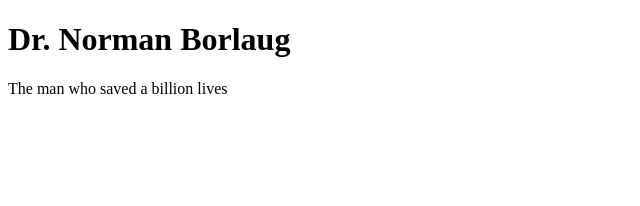
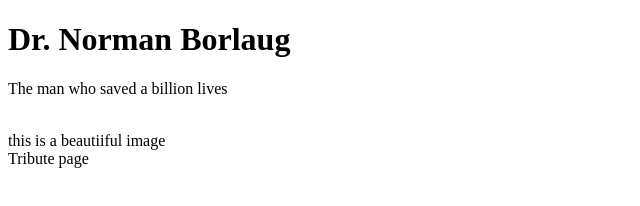
Before and after one commit to Chandan-devs-tech/Deniss-Chnadan-Microverse-Project, a plain HTML site: page index.html in a window 1280 px wide. Shown: the whole page, without its empty margins (0-640 px from the left). Drawn offline with Linux system fonts and the light colour scheme.

Commit message:
latest commit

```diff
--- a/index.html
+++ b/index.html
@@ -10,6 +10,13 @@
     <main id="main">
         <h1>Dr. Norman Borlaug</h1>
         <p>The man who saved a billion lives</p>
+        <div id="img-div">
+            <img src="" id="image" alt="">
+            <div id="d="img-caption"">
+                this is a beautiiful image
+            </div>
+        </div>
+        <div id="id="tribute-info"">Tribute page</div>
     </main>
 </body>
 </html>
```
